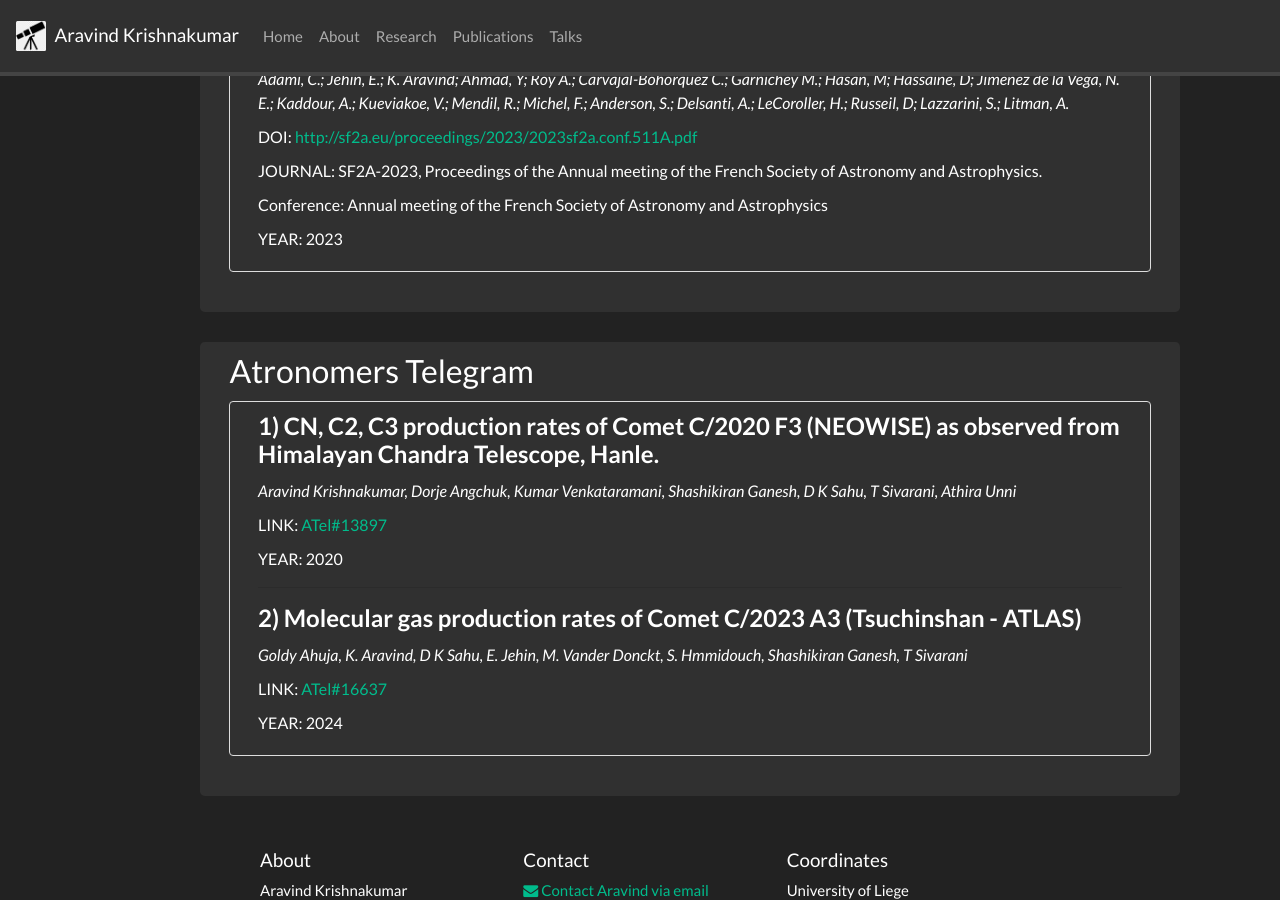
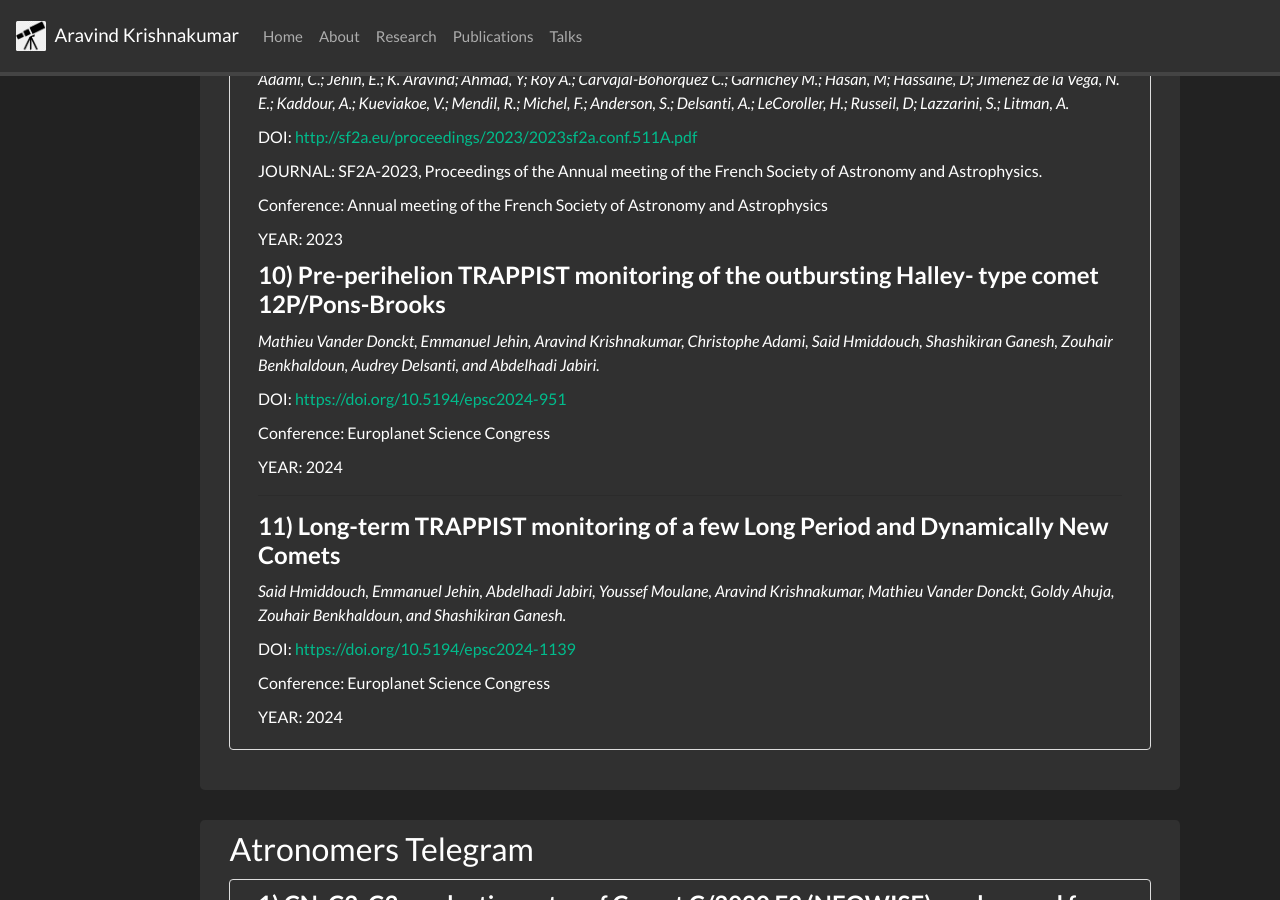
Before and after one commit to DrAravind1192/DrAravind1192.github.io, a Jekyll site: the page built from _pages/publications.md, in a window 1280 px wide and 900 px high, scrolled down 5437 px. Built offline with Jekyll 4.4.1, drawn with Linux system fonts in a browser that asks for light colours; nearby versions of some CDN libraries; a style sheet for code colours, icons or effects is not loaded.

Commit message:
Update publications.md

```diff
--- a/_pages/publications.md
+++ b/_pages/publications.md
@@ -217,6 +217,22 @@ Umesh Chandra Joshi.</p>
   <p>JOURNAL: SF2A-2023, Proceedings of the Annual meeting of the French Society of Astronomy and Astrophysics.</p>
   <p>Conference: Annual meeting of the French Society of Astronomy and Astrophysics</p>
   <p>YEAR: 2023 </p>
+
+  <h3>10) Pre-perihelion TRAPPIST monitoring of the outbursting Halley- type comet 12P/Pons-Brooks</h3>
+  <p class="authors">Mathieu Vander Donckt, Emmanuel Jehin, Aravind Krishnakumar, Christophe Adami, Said
+Hmiddouch, Shashikiran Ganesh, Zouhair Benkhaldoun, Audrey Delsanti, and Abdelhadi Jabiri.</p>
+  <p>DOI: <a href="https://doi.org/10.5194/epsc2024-951">https://doi.org/10.5194/epsc2024-951</a></p>
+  <p>Conference: Europlanet Science Congress</p>
+  <p>YEAR: 2024 </p>
+
+   <hr>
+
+   <h3>11) Long-term TRAPPIST monitoring of a few Long Period and Dynamically New Comets</h3>
+  <p class="authors">Said Hmiddouch, Emmanuel Jehin, Abdelhadi Jabiri, Youssef Moulane, Aravind Krishnakumar, Mathieu Vander Donckt, Goldy Ahuja, Zouhair Benkhaldoun, and Shashikiran Ganesh.</p>
+  <p>DOI: <a href="https://doi.org/10.5194/epsc2024-1139">https://doi.org/10.5194/epsc2024-1139</a></p>
+  <p>Conference: Europlanet Science Congress</p>
+  <p>YEAR: 2024 </p>
+
   </div>
 </div>
 
```
